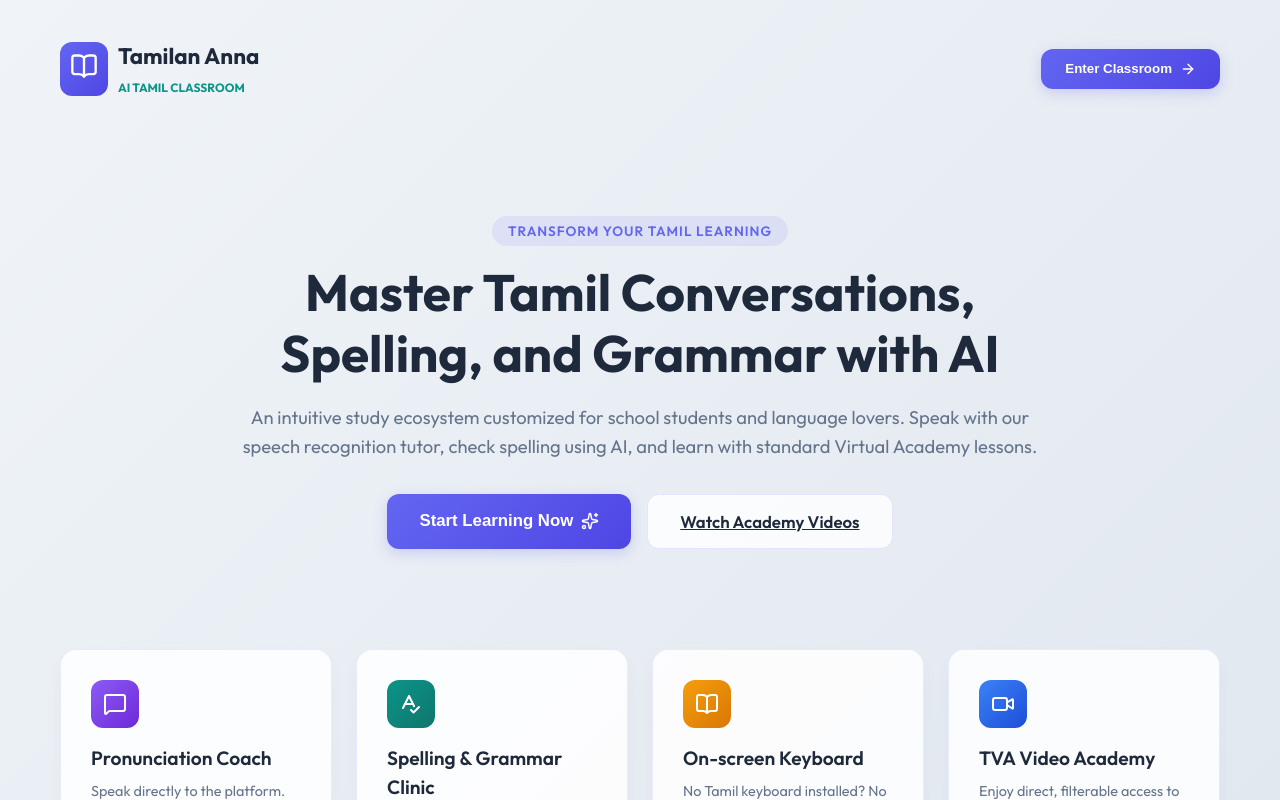
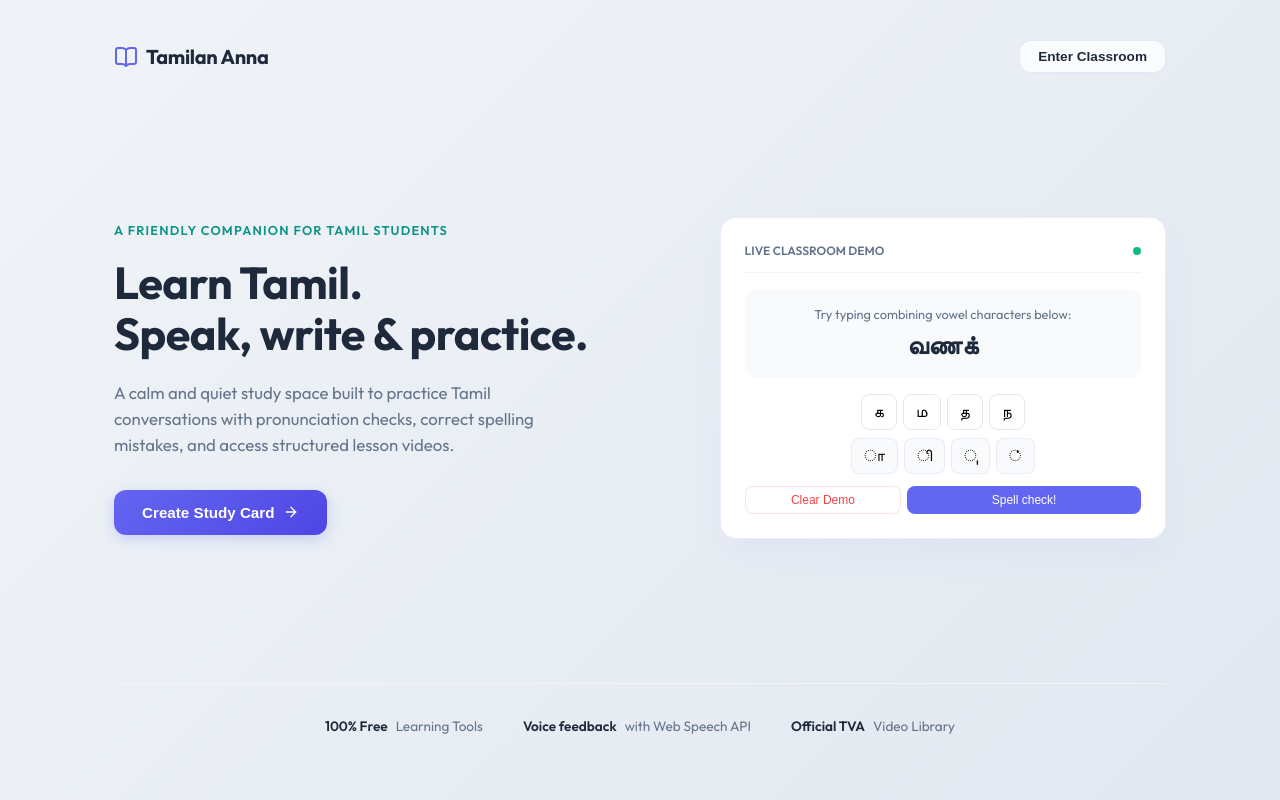
Before and after one commit to B-Sheikh/Tamilan-Anna, a React (Vite) app: page / in a window 1280 px wide. Shown: the top 800 px of the page. Built offline with nearby package versions, Linux system fonts and the light colour scheme.

Commit message:
Redesign landing page to premium elegant handcrafted design with tactile keyboard preview demo

```diff
--- a/src/App.jsx
+++ b/src/App.jsx
@@ -16,10 +16,7 @@ import {
   LogOut,
   Sparkles,
   ArrowRight,
-  ShieldCheck,
   CheckCircle2,
-  Users,
-  Compass,
   GraduationCap
 } from 'lucide-react';
 
@@ -27,6 +24,9 @@ export default function App() {
   const [user, setUser] = useState(null);
   const [showLogin, setShowLogin] = useState(false); // Toggle between Landing Page & Login Page
   const [activeTab, setActiveTab] = useState('dashboard');
+
+  // Interactive preview state for landing page
+  const [previewText, setPreviewText] = useState('வணக்');
 
   // TO USE GEMINI LIVE FEATURE: Put your Gemini API Key directly inside the quotes below:
   const apiKey = '';
@@ -158,104 +158,166 @@ export default function App() {
     }
   };
 
-  // 1. LANDING PAGE
+  // 1. LANDING PAGE (Clean, educational, split-layout)
   if (!user && !showLogin) {
     return (
-      <div className="animate-fade-in" style={{ maxWidth: '1200px', margin: '0 auto', padding: '40px 20px' }}>
-        {/* Header Branding */}
-        <header style={{ display: 'flex', justifyContent: 'space-between', alignItems: 'center', marginBottom: '60px' }}>
-          <div style={{ display: 'flex', alignItems: 'center', gap: '10px' }}>
-            <div style={{ background: 'linear-gradient(135deg, var(--accent-primary) 0%, #4f46e5 100%)', color: 'white', padding: '10px', borderRadius: '12px' }}>
-              <BookOpen size={28} />
+      <div className="animate-fade-in" style={{ maxWidth: '1100px', margin: '0 auto', padding: '40px 24px' }}>
+        {/* Navigation Bar */}
+        <header style={{ display: 'flex', justifyContent: 'space-between', alignItems: 'center', marginBottom: '80px' }}>
+          <div style={{ display: 'flex', alignItems: 'center', gap: '8px' }}>
+            <div style={{ color: 'var(--accent-primary)', display: 'flex', alignItems: 'center' }}>
+              <BookOpen size={24} />
             </div>
-            <div>
-              <h2 style={{ fontSize: '1.4rem', margin: 0, fontWeight: 700, color: 'var(--text-primary)' }}>Tamilan Anna</h2>
-              <span style={{ fontSize: '0.75rem', textTransform: 'uppercase', color: 'var(--accent-secondary)', fontWeight: 'bold' }}>AI Tamil Classroom</span>
-            </div>
+            <h2 style={{ fontSize: '1.25rem', margin: 0, fontWeight: 700, letterSpacing: '-0.3px', color: 'var(--text-primary)' }}>
+              Tamilan Anna
+            </h2>
           </div>
-          <button onClick={() => setShowLogin(true)} className="btn-primary">
-            Enter Classroom <ArrowRight size={16} />
+          <button onClick={() => setShowLogin(true)} className="btn-secondary" style={{ padding: '8px 18px', fontSize: '0.85rem' }}>
+            Enter Classroom
           </button>
         </header>
 
-        {/* Hero Section */}
-        <section style={{ textAlign: 'center', padding: '60px 0', maxWidth: '800px', margin: '0 auto' }}>
-          <span style={{ background: 'rgba(99, 102, 241, 0.1)', color: 'var(--accent-primary)', padding: '6px 16px', borderRadius: '20px', fontSize: '0.85rem', fontWeight: 600, textTransform: 'uppercase', letterSpacing: '1px' }}>
-            Transform Your Tamil Learning
-          </span>
-          <h1 style={{ fontSize: '3.2rem', color: 'var(--text-primary)', margin: '20px 0 16px 0', fontWeight: 800, lineHeight: '1.2' }}>
-            Master Tamil Conversations, Spelling, and Grammar with AI
-          </h1>
-          <p style={{ color: 'var(--text-muted)', fontSize: '1.15rem', lineHeight: '1.6', marginBottom: '32px' }}>
-            An intuitive study ecosystem customized for school students and language lovers. Speak with our speech recognition tutor, check spelling using AI, and learn with standard Virtual Academy lessons.
-          </p>
-          <div style={{ display: 'flex', gap: '16px', justifyContent: 'center' }}>
-            <button onClick={() => setShowLogin(true)} className="btn-primary" style={{ padding: '14px 32px', fontSize: '1.05rem' }}>
-              Start Learning Now <Sparkles size={18} />
+        {/* Hero Section Split Layout */}
+        <div style={{ display: 'grid', gridTemplateColumns: '1.1fr 0.9fr', gap: '60px', alignItems: 'center', minHeight: '450px' }}>
+          {/* Left Column: Hand-crafted Copywriting */}
+          <div style={{ textAlign: 'left' }}>
+            <span style={{ fontSize: '0.8rem', fontWeight: 600, color: 'var(--accent-secondary)', textTransform: 'uppercase', letterSpacing: '1.2px', display: 'block', marginBottom: '16px' }}>
+              A friendly companion for Tamil students
+            </span>
+            <h1 style={{ fontSize: '2.8rem', color: 'var(--text-primary)', margin: '0 0 20px 0', fontWeight: 700, lineHeight: '1.15', letterSpacing: '-0.5px' }}>
+              Learn Tamil.<br />Speak, write & practice.
+            </h1>
+            <p style={{ color: 'var(--text-muted)', fontSize: '1.05rem', lineHeight: '1.55', marginBottom: '32px', maxWidth: '480px' }}>
+              A calm and quiet study space built to practice Tamil conversations with pronunciation checks, correct spelling mistakes, and access structured lesson videos.
+            </p>
+            <button onClick={() => setShowLogin(true)} className="btn-primary" style={{ padding: '14px 28px', fontSize: '0.95rem' }}>
+              Create Study Card <ArrowRight size={16} />
             </button>
-            <a href="https://www.youtube.com/@TamilVirtualAcademy/videos" target="_blank" rel="noreferrer" className="btn-secondary" style={{ padding: '14px 32px', fontSize: '1.05rem' }}>
-              Watch Academy Videos
-            </a>
-          </div>
-        </section>
-
-        {/* Features Grid */}
-        <section style={{ display: 'grid', gridTemplateColumns: 'repeat(auto-fit, minmax(250px, 1fr))', gap: '24px', marginTop: '40px' }}>
-          <div className="glass-panel feature-card" style={{ padding: '30px', textAlign: 'left' }}>
-            <div className="icon-wrapper purple">
-              <MessageSquare size={24} />
-            </div>
-            <h3 style={{ fontSize: '1.2rem', margin: '16px 0 8px 0', fontWeight: 600 }}>Pronunciation Coach</h3>
-            <p style={{ color: 'var(--text-muted)', fontSize: '0.9rem', margin: 0 }}>
-              Speak directly to the platform. Our Speech Recognition system evaluates your speech accuracy and gives helpful guidance.
-            </p>
           </div>
 
-          <div className="glass-panel feature-card" style={{ padding: '30px', textAlign: 'left' }}>
-            <div className="icon-wrapper teal">
-              <SpellCheck size={24} />
+          {/* Right Column: Tactile Interactive Preview Card */}
+          <div className="glass-panel" style={{ padding: '24px', background: 'white', borderRadius: '16px', border: '1px solid rgba(99, 102, 241, 0.12)', boxShadow: '0 15px 35px rgba(99, 102, 241, 0.05)' }}>
+            <div style={{ borderBottom: '1px solid #f1f5f9', paddingBottom: '12px', marginBottom: '16px', display: 'flex', justifyContent: 'space-between', alignItems: 'center' }}>
+              <span style={{ fontSize: '0.75rem', fontWeight: 600, color: 'var(--text-muted)' }}>LIVE CLASSROOM DEMO</span>
+              <span className="dot-pulse"></span>
             </div>
-            <h3 style={{ fontSize: '1.2rem', margin: '16px 0 8px 0', fontWeight: 600 }}>Spelling & Grammar Clinic</h3>
-            <p style={{ color: 'var(--text-muted)', fontSize: '0.9rem', margin: 0 }}>
-              Enter Tamil sentences to highlight errors, get corrections, and view grammar rules instantly using Gemini AI integrations.
-            </p>
+
+            <div style={{ background: '#f8fafc', padding: '16px', borderRadius: '12px', marginBottom: '16px', textAlign: 'center' }}>
+              <p style={{ fontSize: '0.8rem', color: 'var(--text-muted)', margin: '0 0 6px 0' }}>Try typing combining vowel characters below:</p>
+              <input
+                type="text"
+                value={previewText}
+                readOnly
+                style={{ fontSize: '1.6rem', fontWeight: 'bold', color: 'var(--text-primary)', textAlign: 'center', width: '100%', border: 'none', background: 'transparent', outline: 'none' }}
+              />
+            </div>
+
+            {/* Clickable Keyboard Keys preview */}
+            <div style={{ display: 'flex', flexDirection: 'column', gap: '8px' }}>
+              <div style={{ display: 'flex', gap: '6px', justifyContent: 'center' }}>
+                {['க', 'ம', 'த', 'ந'].map(char => (
+                  <button
+                    key={char}
+                    onClick={() => setPreviewText(prev => prev + char)}
+                    className="demo-key"
+                  >
+                    {char}
+                  </button>
+                ))}
+              </div>
+              <div style={{ display: 'flex', gap: '6px', justifyContent: 'center' }}>
+                {['ா', 'ி', 'ு', '்'].map(mod => (
+                  <button
+                    key={mod}
+                    onClick={() => setPreviewText(prev => prev + mod)}
+                    className="demo-key modifier"
+                  >
+                    {mod}
+                  </button>
+                ))}
+              </div>
+              <div style={{ display: 'flex', gap: '6px', justifyContent: 'center', marginTop: '4px' }}>
+                <button
+                  onClick={() => setPreviewText('')}
+                  className="demo-key clear-btn"
+                  style={{ flexGrow: 1, fontSize: '0.75rem', padding: '6px' }}
+                >
+                  Clear Demo
+                </button>
+                <button
+                  onClick={() => setPreviewText('வணக்கம்')}
+                  className="demo-key submit-demo-btn"
+                  style={{ flexGrow: 2, fontSize: '0.75rem', padding: '6px', color: 'white', background: 'var(--accent-primary)', border: 'none' }}
+                >
+                  Spell check!
+                </button>
+              </div>
+            </div>
+
+            {previewText === 'வணக்கம்' && (
+              <div className="animate-fade-in" style={{ marginTop: '14px', background: 'rgba(16, 185, 129, 0.08)', padding: '10px 12px', borderRadius: '8px', border: '1px solid rgba(16, 185, 129, 0.15)', fontSize: '0.8rem', color: 'var(--success)', display: 'flex', alignItems: 'center', gap: '8px' }}>
+                <span>✓ Spell-check: "வணக்கம்" is 100% correct!</span>
+              </div>
+            )}
           </div>
+        </div>
 
-          <div className="glass-panel feature-card" style={{ padding: '30px', textAlign: 'left' }}>
-            <div className="icon-wrapper orange">
-              <BookOpen size={24} />
-            </div>
-            <h3 style={{ fontSize: '1.2rem', margin: '16px 0 8px 0', fontWeight: 600 }}>On-screen Keyboard</h3>
-            <p style={{ color: 'var(--text-muted)', fontSize: '0.9rem', margin: 0 }}>
-              No Tamil keyboard installed? No problem. Use our built-in vowel, consonant, and modifier touch keyboard mapping.
-            </p>
+        {/* Small Trust Badges / TVA link */}
+        <div style={{ display: 'flex', gap: '40px', justifyContent: 'center', marginTop: '80px', borderTop: '1px solid #f1f5f9', paddingTop: '32px' }}>
+          <div style={{ display: 'flex', alignItems: 'center', gap: '8px', color: 'var(--text-muted)', fontSize: '0.85rem' }}>
+            <span style={{ fontWeight: 600, color: 'var(--text-primary)' }}>100% Free</span> Learning Tools
           </div>
-
-          <div className="glass-panel feature-card" style={{ padding: '30px', textAlign: 'left' }}>
-            <div className="icon-wrapper blue">
-              <Video size={24} />
-            </div>
-            <h3 style={{ fontSize: '1.2rem', margin: '16px 0 8px 0', fontWeight: 600 }}>TVA Video Academy</h3>
-            <p style={{ color: 'var(--text-muted)', fontSize: '0.9rem', margin: 0 }}>
-              Enjoy direct, filterable access to online lectures hosted by the official Tamil Virtual Academy lessons.
-            </p>
+          <div style={{ display: 'flex', alignItems: 'center', gap: '8px', color: 'var(--text-muted)', fontSize: '0.85rem' }}>
+            <span style={{ fontWeight: 600, color: 'var(--text-primary)' }}>Voice feedback</span> with Web Speech API
           </div>
-        </section>
+          <div style={{ display: 'flex', alignItems: 'center', gap: '8px', color: 'var(--text-muted)', fontSize: '0.85rem' }}>
+            <span style={{ fontWeight: 600, color: 'var(--text-primary)' }}>Official TVA</span> Video Library
+          </div>
+        </div>
 
         <style>{`
-          .icon-wrapper {
-            display: inline-flex;
-            padding: 12px;
-            border-radius: 12px;
-            color: white;
+          .demo-key {
+            padding: 8px 12px;
+            border: 1px solid #e2e8f0;
+            background: white;
+            border-radius: 8px;
+            cursor: pointer;
+            font-weight: 500;
+            font-size: 1rem;
+            transition: all 0.15s ease;
           }
-          .icon-wrapper.purple { background: linear-gradient(135deg, #8b5cf6 0%, #6d28d9 100%); }
-          .icon-wrapper.teal { background: linear-gradient(135deg, #0d9488 0%, #0f766e 100%); }
-          .icon-wrapper.orange { background: linear-gradient(135deg, #f59e0b 0%, #d97706 100%); }
-          .icon-wrapper.blue { background: linear-gradient(135deg, #3b82f6 0%, #1d4ed8 100%); }
-          .feature-card:hover {
-            transform: translateY(-5px);
+          .demo-key:hover {
             border-color: var(--accent-primary);
+            background: rgba(99, 102, 241, 0.03);
+          }
+          .demo-key.modifier {
+            background: #f8fafc;
+            border-color: rgba(99,102,241,0.1);
+          }
+          .demo-key.modifier:hover {
+            border-color: var(--accent-secondary);
+            background: rgba(13, 148, 136, 0.03);
+          }
+          .demo-key.clear-btn {
+            border-color: rgba(239, 68, 68, 0.15);
+            color: var(--error);
+          }
+          .demo-key.clear-btn:hover {
+            background: rgba(239, 68, 68, 0.04);
+          }
+          .dot-pulse {
+            width: 8px;
+            height: 8px;
+            background: var(--success);
+            border-radius: 50%;
+            display: inline-block;
+            box-shadow: 0 0 0 0 rgba(16, 185, 129, 0.7);
+            animation: pulseDot 1.5s infinite;
+          }
+          @keyframes pulseDot {
+            0% { transform: scale(0.95); box-shadow: 0 0 0 0 rgba(16, 185, 129, 0.7); }
+            70% { transform: scale(1); box-shadow: 0 0 0 6px rgba(16, 185, 129, 0); }
+            100% { transform: scale(0.95); box-shadow: 0 0 0 0 rgba(16, 185, 129, 0); }
           }
         `}</style>
       </div>
```
